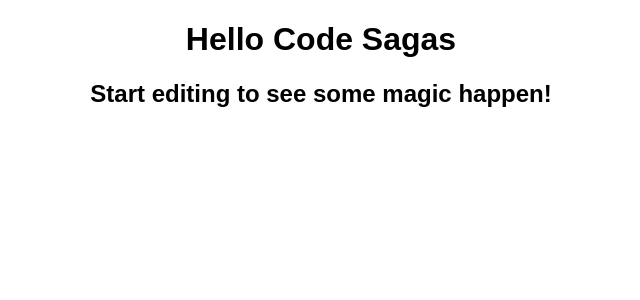
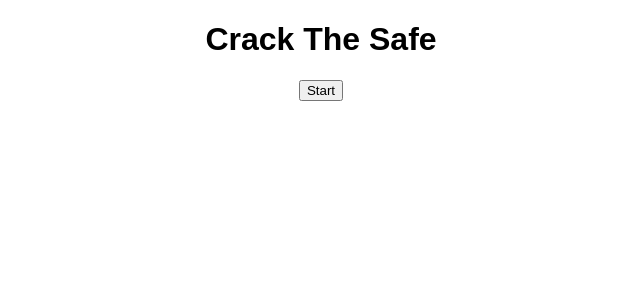
Before and after one commit to StoneDog02/crack-the-safe-react, a React (Create React App) app: page / in a window 1280 px wide. Shown: the top 300 px of the page, without its empty margins (319-959 px from the left). Built offline with nearby package versions, Linux system fonts and the light colour scheme.

Commit message:
first transitions over from html to react

```diff
--- a/src/App.js
+++ b/src/App.js
@@ -1,10 +1,17 @@
+import { useState } from "react";
 import "./styles.css";
+import { VIEWS } from "./views";
+import { Finish } from "./views/Finish";
+import { Play } from "./views/Play";
+import { Start } from "./views/Start";
 
 export default function App() {
+  const [view, setView] = useState(VIEWS.START); //Start, Play, Finish
   return (
     <div className="App">
-      <h1>Hello Code Sagas</h1>
-      <h2>Start editing to see some magic happen!</h2>
+      {view === VIEWS.START ? <Start setView={setView} /> : null}
+      {view === VIEWS.PLAY ? <Play setView={setView} /> : null}
+      {view === VIEWS.FINSIH ? <Finish setView={setView} /> : null}
     </div>
   );
 }
--- /dev/null
+++ b/src/views/Finish.js
@@ -0,0 +1,14 @@
+export function Finish() {
+  return (
+    <div className="game-container">
+      <h1>You cracked the code!</h1>
+      <h3 id="result">It took 12 times!</h3>
+      <a className="again" href="/play.html">
+        play again?
+      </a>
+      <a className="nope" href="/index.html">
+        I dont want to play again
+      </a>
+    </div>
+  );
+}
--- /dev/null
+++ b/src/views/Play.js
@@ -0,0 +1,24 @@
+export function Play() {
+  const word = "12-06-36";
+  const wordArr = word.split("");
+  const guessedWord = "____________";
+  const guesses = [];
+  const wordElem = document.getElementById("wordElem");
+  return (
+    <div className="game-container">
+      <h3>Guess the combination</h3>
+      <h1 className="word" id="wordElem">
+        12-06-36
+      </h1>
+      <div className="feedback"></div>
+      <div>
+        <label id="feedback" for="guessElem" className="normal">
+          I am even. Half of me is the root of my last number. What is my code?
+        </label>
+        <input id="guessElem" autofocus />
+        <button onclick="guess()">guess</button>
+        <div></div>
+      </div>
+    </div>
+  );
+}
--- /dev/null
+++ b/src/views/Start.js
@@ -0,0 +1,12 @@
+import { VIEWS } from ".";
+
+export function Start({ setView }) {
+  return (
+    <div className="game-container">
+      <h1 className="title">Crack The Safe</h1>
+      <button className="start" onClick={() => setView(VIEWS.PLAY)}>
+        Start
+      </button>
+    </div>
+  );
+}
--- /dev/null
+++ b/src/views/index.js
@@ -0,0 +1,5 @@
+export const VIEWS = {
+  START: "START",
+  PLAY: "PLAY",
+  FINSIH: "FINSIH"
+};
```
